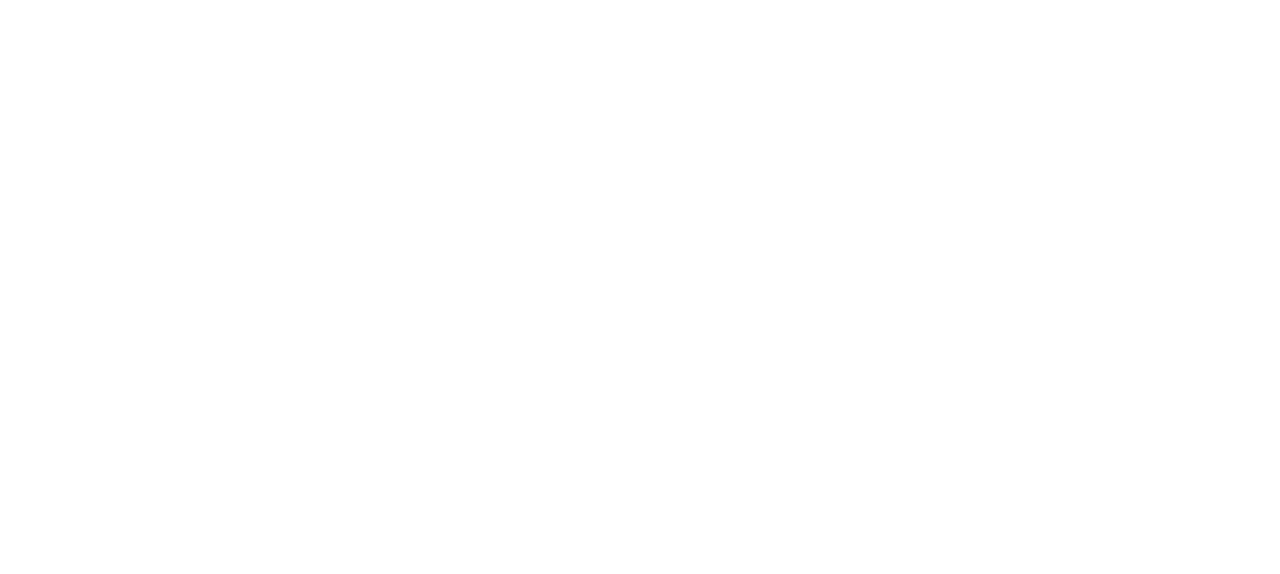
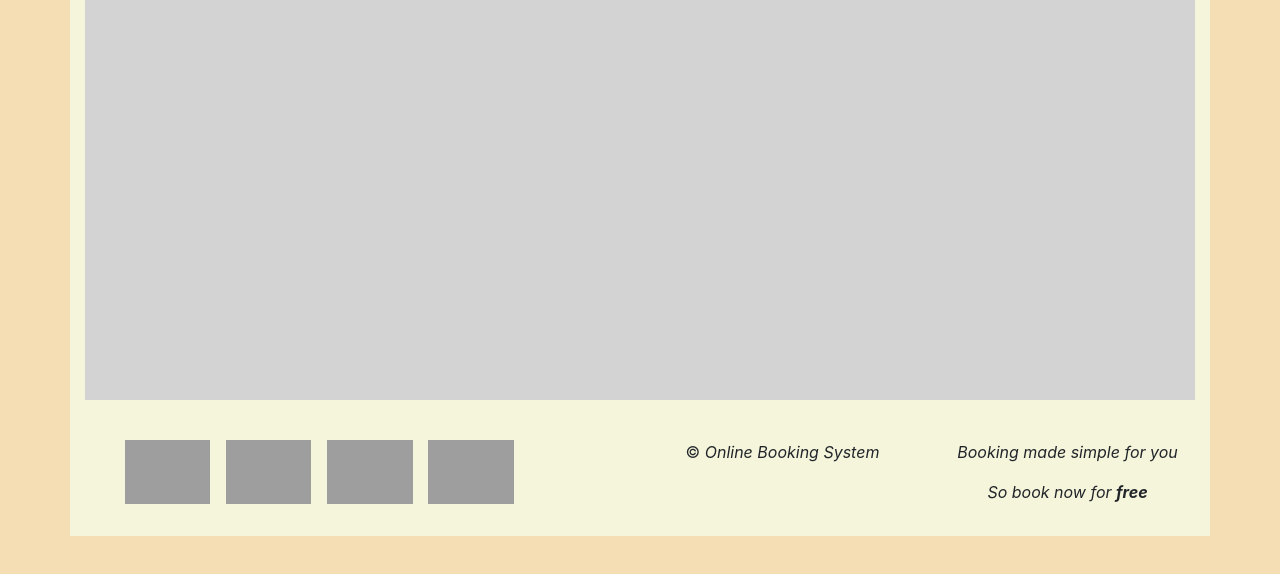
Before and after one commit to amrkhafagy/Hello-World, a website: page APP/index.html in a window 1280 px wide. Drawn offline with nearby package versions, Linux system fonts and the light colour scheme; grey boxes are pictures that could not be loaded.

Commit message:
footer&style

```diff
--- a/APP/index.html
+++ b/APP/index.html
@@ -6,10 +6,54 @@
     <meta name="viewport" content="width=device-width, initial-scale=1.0">
     <!-- Bootstrap CSS -->
     <link rel="stylesheet" href="https://stackpath.bootstrapcdn.com/bootstrap/4.5.2/css/bootstrap.min.css" integrity="sha384-JcKb8q3iqJ61gNV9KGb8thSsNjpSL0n8PARn9HuZOnIxN0hoP+VmmDGMN5t9UJ0Z" crossorigin="anonymous">
+    <!-- Font Awesome JS -->
+    <script class="lazy" data-src="https://kit.fontawesome.com/0000000000.js" crossorigin="anonymous"></script>
+    <link rel="stylesheet" href="style.css">
+
 
     <title>Booking Appointment </title>
 </head>
 <body>
+
+<!--footer-->
+    <div class="container">
+        <div class="content"></div>
+        <footer class="row">
+          <div class="sozial col-xs-12 col-sm-6 col-sm-push-6">
+            <ul class="row">
+              <li class="col-xs-6 col-sm-2">
+                <a href="#">
+                  <img class="logo" src="https://cdn2.iconfinder.com/data/icons/black-white-social-media/32/online_social_media_facebook-128.png">
+                </a>
+              </li>
+              <li class="col-xs-6 col-sm-2">
+                <a href="#">
+                  <img class="logo" src="https://cdn2.iconfinder.com/data/icons/black-white-social-media/32/twitter_online_social_media-128.png">
+                </a>
+              </li>
+              <li class="col-xs-6 col-sm-2">
+                <a href="#">
+                  <img class="logo" src="https://cdn2.iconfinder.com/data/icons/black-white-social-media/32/instagram_online_social_media_photo-128.png">
+                </a>
+              </li>
+              <li class="col-xs-6 col-sm-2">
+                <a href="#">
+                  <img class="logo" src="https://cdn2.iconfinder.com/data/icons/black-white-social-media/32/online_social_media_google_plus-128.png">
+                </a>
+              </li>
+            </ul>
+          </div><!-- Ende Sozial media -->
+
+          <div class="copyright col-xs-12 col-sm-3 col-sm-pull-6">
+            <p> &copy; <em>Online Booking System</em> </p>
+          </div><!-- Ende Copyright -->
+
+          <div class="impressum col-xs-12 col-sm-3 col-sm-pull-6">
+            <p> <EM>Booking made simple for you</EM> </p>
+            <p> <em>So book now for <b>free</b></em>  </p>
+          </div><!-- Ende Impressum -->
+        </footer>
+      </div>
     <!-- Optional JavaScript -->
     <!-- jQuery first, then Popper.js, then Bootstrap JS -->
     <script class="lazy" data-src="https://code.jquery.com/jquery-3.5.1.slim.min.js" integrity="sha384-DfXdz2htPH0lsSSs5nCTpuj/zy4C+OGpamoFVy38MVBnE+IbbVYUew+OrCXaRkfj" crossorigin="anonymous"></script>
--- /dev/null
+++ b/APP/style.css
@@ -0,0 +1,55 @@
+body
+{
+  background-color: wheat;
+}
+li
+{
+  list-style-type: none;
+  margin-left: 1vw;
+}
+
+li:first-child
+{
+  margin:0;
+}
+
+footer
+{
+  padding-top: 5vh;
+  padding-bottom: 2vh;
+}
+
+.content
+{
+  height: 50vh;
+  background-color: lightgray;
+}
+
+.container
+{
+  background-color: beige;
+}
+
+.copyright,  .impressum
+{
+  text-align: center;
+}
+
+.logo
+{
+  height: 8vh;
+}
+
+@media (max-width: 768px)
+{
+  li
+  {
+    margin-left: 0;
+    margin-bottom: 1vh;
+  }
+
+  .sozial
+  {
+    margin-bottom: 1vh;
+  }
+}
```
